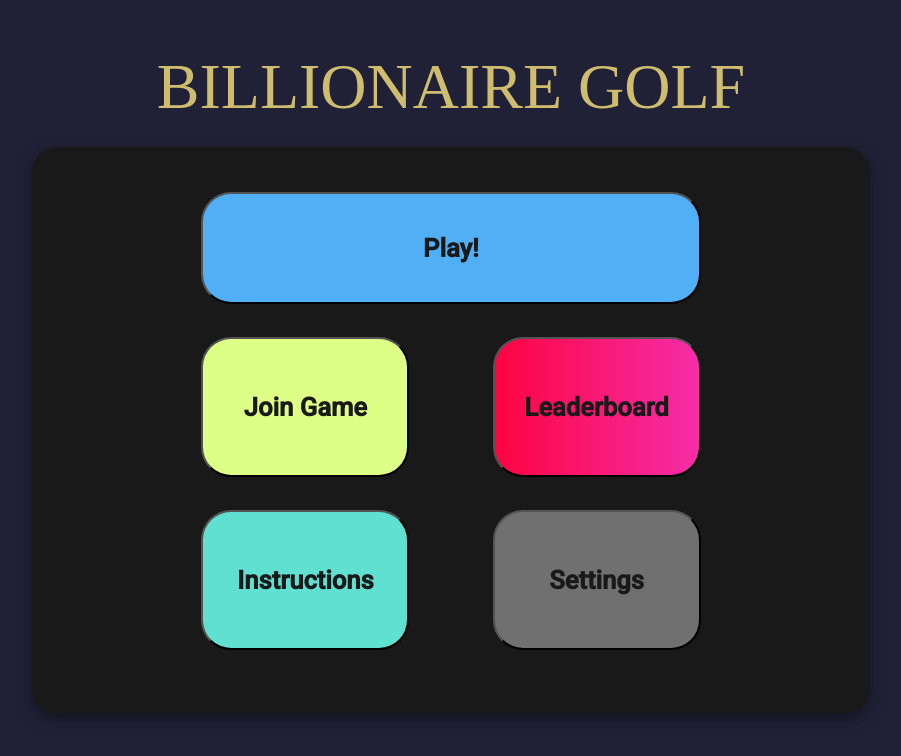
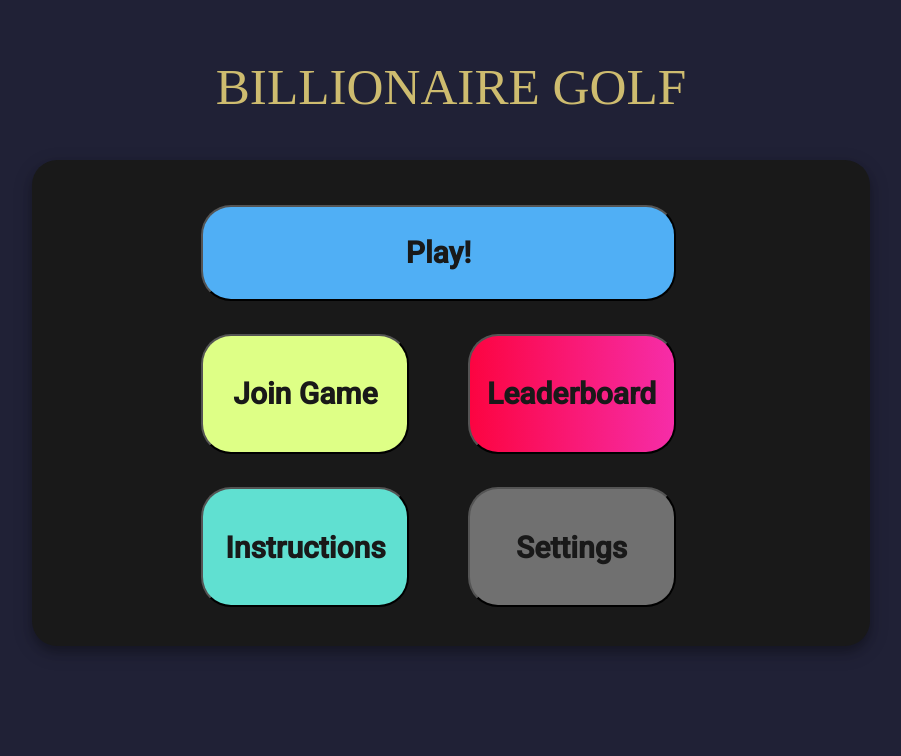
Before and after one commit to LachlanDow/Industry_Proj_Team5, an Angular app in the folder Front-end/become-billionaire/: page / in a window 1280 px wide. Shown: the top 756 px of the page, without its empty margins (189-1090 px from the left). Built offline with nearby package versions, Linux system fonts and the light colour scheme; a web font is replaced by a local one.

Commit message:
Making main menu more accessible

```diff
--- a/Front-end/become-billionaire/src/app/app.component.css
+++ b/Front-end/become-billionaire/src/app/app.component.css
@@ -8,16 +8,16 @@
 font-family: "PhosphateInline";
 text-align: center;
 padding-top: 6%;
-padding-bottom: 3%;
+padding-bottom: 4%;
 color: #cebc6f;
-font-size: 5vw ;
+font-size: max(4vw);
 }
 
 .options{
 width: 65%;
-height: 70%;
-max-width: 1500px;
-max-height: 900px;
+height: 60%;
+max-width: 1400px;
+max-height: 700px;
 background-color: #191919;
 margin: auto;
 border: 3px solid rgba(255, 255, 255, 0);
@@ -29,13 +29,14 @@ box-shadow: 0 6px 10px 0 rgba(0, 0, 0, 0.2), 0 6px 20px 0 rgba(0, 0, 0, 0.19);
 font-family: "Roboto";
 color: #191919;
 width: 25%;
-max-width: 1000px;
-max-height: 200px;
+max-width: 800px;
+max-height: 180px;
 height: 25%;
 font-weight: bold;
 border-radius: 30px;
 border-color: black;
-font-size: 2vw;
+font-size: 1.8vw;
+font-size: max(30px);
 }
 
 .play{
@@ -43,8 +44,9 @@ background-color: #50AFF5;
 margin-top: 5%;
 margin-left: 20%;
 margin-right: 20%;
-width: 60%;
+width: 57%;
 height: 20%;
+max-width: 800px;
 
 }
 .join {
@@ -58,7 +60,7 @@ height: 20%;
 
 background: linear-gradient( 90deg, #FC0441 0%, #F62DA8);
 margin-top: 4%;
-margin-left: 10%;
+margin-left: 7%;
 margin-right: 0%;
 }
 
@@ -72,11 +74,11 @@ margin-top: 4%;
 .settings {
 background-color: #707070;
 margin-top: 4%;
-  margin-left: 10%;
+  margin-left: 7%;
   margin-right: 0%;
 }
 
-@media only screen and (max-width: 800px) {
+@media only screen and (max-width: 980px) {
 
     .btn{
       font-family: "Roboto";
@@ -87,7 +89,8 @@ margin-top: 4%;
       border-radius: 30px;
       border-color: black;
       font-size: 7vw;
-      margin-left: 15%;;
+      margin-left: 15%;
+      font-size: max(20px);
       }
       .title{
         font-family: "PhosphateInline";
```
